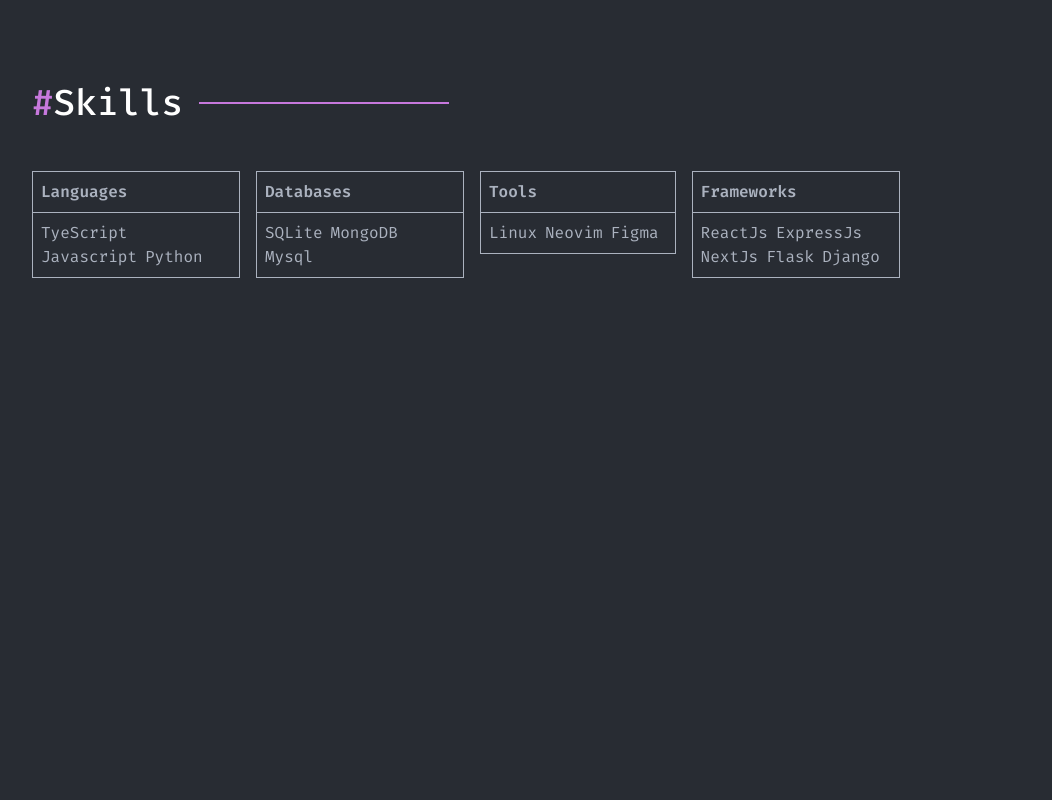
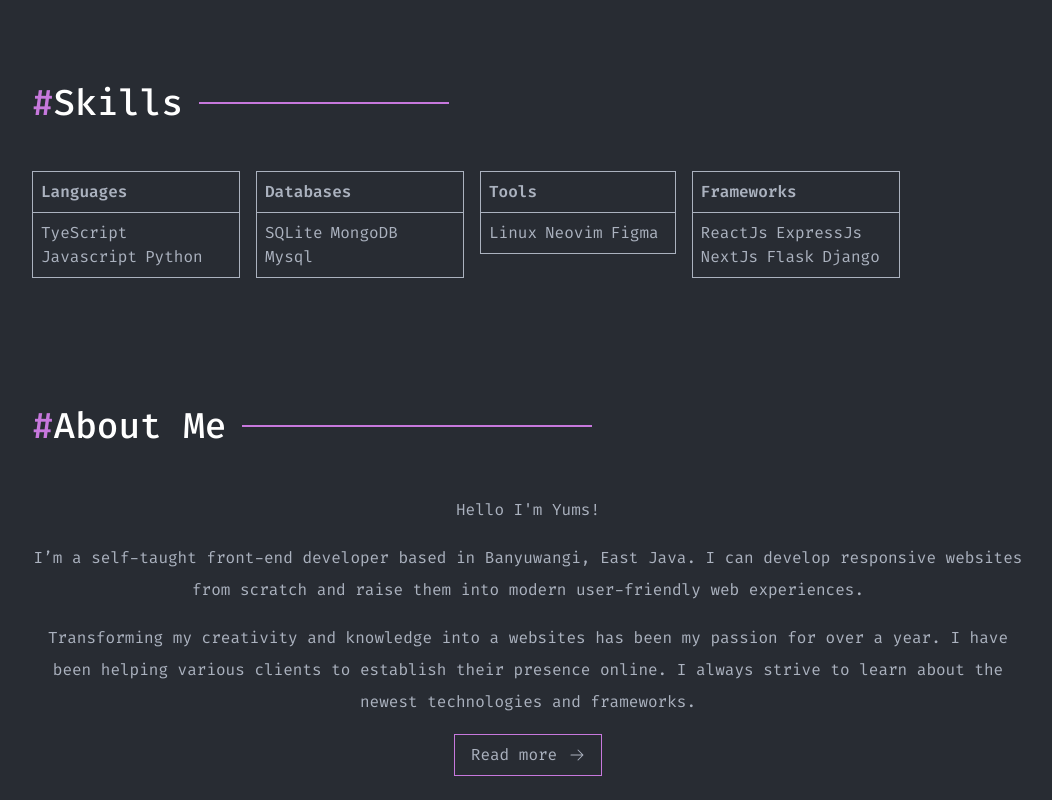
Before and after one commit to takayums/takayums-site, a Next.js app: page / in a window 1280 px wide. Shown: the part 1157-1957 px from the top of the page, without its empty margins (112-1164 px from the left). Before the commit the page ends 1499 px from the top, so only its background shows below. Built offline with nearby package versions, Linux system fonts and the light colour scheme.

Commit message:
feat(about): add section About Me

```diff
--- a/app/page.tsx
+++ b/app/page.tsx
@@ -1,3 +1,4 @@
+import AboutMe from "@/components/AboutMe";
 import Hero from "@/components/Hero";
 import Navbar from "@/components/Navbar";
 import Projects from "@/components/Projects";
@@ -11,6 +12,7 @@
         <Hero />
         <Projects />
         <Skills />
+        <AboutMe />
       </main>
     </>
   );
--- /dev/null
+++ b/components/AboutMe.tsx
@@ -0,0 +1,34 @@
+import { ArrowRightIcon } from "@heroicons/react/24/solid";
+import React from "react";
+
+export default function AboutMe() {
+  return (
+    <section className="my-16">
+      <div className="container mx-auto px-4 max-w-screen-lg">
+        <div className="flex items-center gap-4 mb-12">
+          <h2 className="font-medium text-4xl text-white">
+            <span className="text-primary">#</span>About Me
+          </h2>
+          <span className="border border-primary w-[350px]"></span>
+        </div>
+        <div className="text-base text-center font-normal text-gray leading-8">
+          <p className="mb-4">Hello I'm Yums!</p>
+          <p className="mb-4">
+            I’m a self-taught front-end developer based in Banyuwangi, East
+            Java. I can develop responsive websites from scratch and raise them
+            into modern user-friendly web experiences.
+          </p>
+          <p className="mb-4">
+            Transforming my creativity and knowledge into a websites has been my
+            passion for over a year. I have been helping various clients to
+            establish their presence online. I always strive to learn about the
+            newest technologies and frameworks.
+          </p>
+          <button className="flex gap-3 items-center mx-auto border border-primary px-4 py-2 text-base font-normal hover:font-bold">
+            Read more <ArrowRightIcon className="w-4 h-4" />
+          </button>
+        </div>
+      </div>
+    </section>
+  );
+}
```
